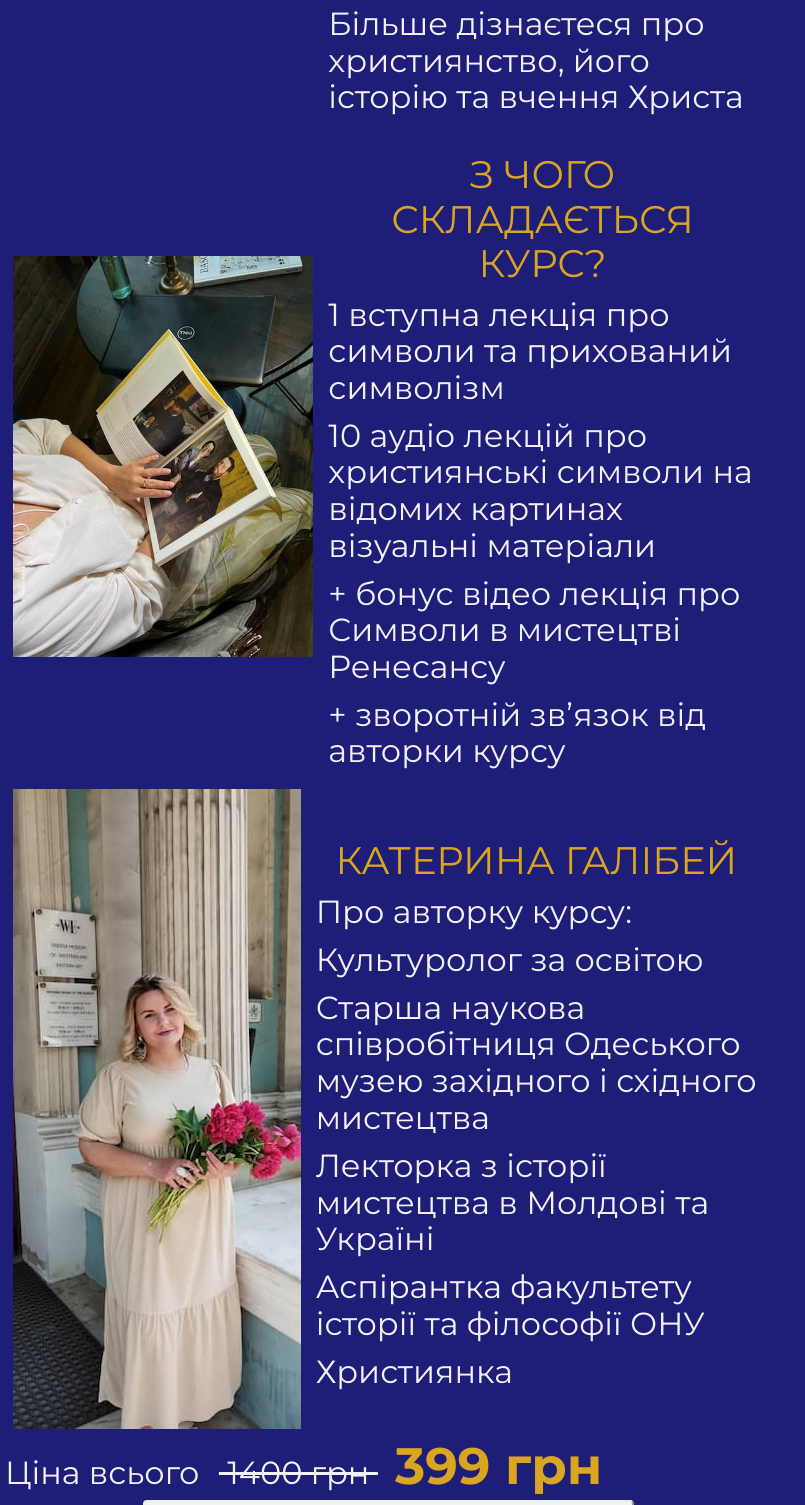
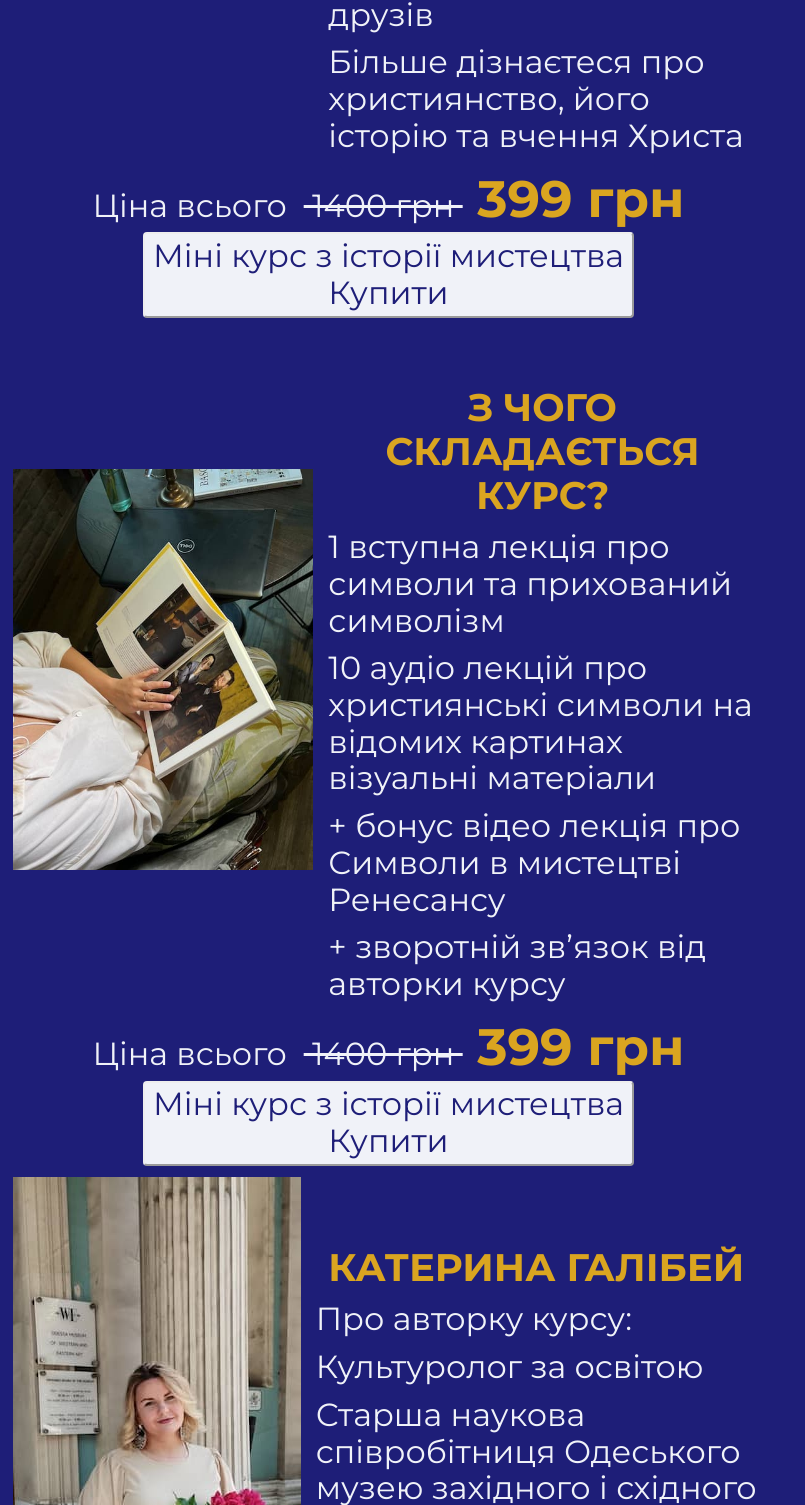
Before and after one commit to Elena-Biletskaya/symbol-art, a plain HTML site: page index.html in a window 1280 px wide. Shown: the part 1295-2800 px from the top of the page, without its empty margins (0-805 px from the left). Drawn offline with Linux system fonts and the light colour scheme.

Commit message:
Update index.html
скопировала код с локалки

```diff
--- a/index.html
+++ b/index.html
@@ -7,12 +7,14 @@
     <link rel="preconnect" href="https://fonts.googleapis.com" />
     <link rel="preconnect" href="https://fonts.gstatic.com" crossorigin />
     <!--    <link rel="preconnect" href="./fonts/Evolventa-Bold-BF63c0b29a3afd5.ttf" /> -->
-    <link
+    <!-- <link
       href="https://fonts.googleapis.com/css2?family=Raleway:wght@700&family=Roboto:wght@400;500;700;900&display=swap"
       rel="stylesheet"
     />
-    <link rel="preconnect" href="https://fonts.googleapis.com" />
-    <link rel="preconnect" href="https://fonts.gstatic.com" crossorigin />
+    <link
+      href="/fonts/Evolventa-Bold-BF63c0b29a0a013.otf"
+      rel="stylesheet preconnect"
+    /> -->
     <link
       href="https://fonts.googleapis.com/css2?family=Montserrat:ital,wght@0,100..900;1,100..900&display=swap"
       rel="stylesheet"
@@ -46,7 +48,7 @@
       </button>
     </form>
     <div class="kat1">
-      <img class="photo" src="images/foto1-sq.JPG" alt="Katty1" />
+      <img class="photo" src="images/foto1-sq.jpg" alt="Katty1" />
       <ul class="text2">
         <li>
           Хочете подорожувати і відчувати себе «профі» у будь-якому музеї світу?
@@ -54,7 +56,7 @@
         <li>Не просто милуватися картинами, а дійсно розуміти їхній сенс?</li>
         <li>Вивчити Слово завдяки роботам художників?</li>
         <li>Це все можливо! І цей шлях неймовірно цікавий!</li>
-        <li class="center">Завдяки міні курсу Ви:</li>
+        <li><h3 class="center">Завдяки міні курсу Ви:</h3></li>
         <li>Навчитесь «читати» картини</li>
         <li>Почнете дивитися на світ з символічної точки зору</li>
         <li>Станете «гідом по мистецтву» для своїх друзів</li>
@@ -63,10 +65,25 @@
         </li>
       </ul>
     </div>
+    <div class="price">
+      <span class="text2">Ціна всього&nbsp;&nbsp;</span>
+      <span class="nondekor">&nbsp;1400 грн&nbsp;</span>
+      <span class="dekor">&nbsp;399 грн</span>
+    </div>
+    <form class="kurs">
+      <button
+        type="submit"
+        class="art-button"
+        formaction="https://t.me/symvolymystetstvo"
+      >
+        Міні курс з історії мистецтва<br />Купити
+      </button>
+    </form>
+
     <div class="kat1">
-      <img class="photo" src="images/foto2-sq.JPG" alt="Katty2" width="200" />
+      <img class="photo" src="images/foto2-sq.jpg" alt="Katty2" width="200" />
       <ul class="text2">
-        <li class="center">З чого складається курс?</li>
+        <li><h3 class="center">З чого складається курс?</h3></li>
         <li>1 вступна лекція про символи та прихований символізм</li>
         <li>
           10 аудіо лекцій про християнські символи на відомих картинах візуальні
@@ -76,10 +93,25 @@
         <li>+ зворотній звʼязок від авторки курсу</li>
       </ul>
     </div>
+    <div class="price">
+      <span class="text2">Ціна всього&nbsp;&nbsp;</span>
+      <span class="nondekor">&nbsp;1400 грн&nbsp;</span>
+      <span class="dekor">&nbsp;399 грн</span>
+    </div>
+    <form class="kurs">
+      <button
+        type="submit"
+        class="art-button"
+        formaction="https://t.me/symvolymystetstvo"
+      >
+        Міні курс з історії мистецтва<br />Купити
+      </button>
+    </form>
+
     <div class="kat1">
-      <img class="photo" src="images/foto3-sq.JPG" alt="Katty3" width="200" />
+      <img class="photo" src="images/foto3-sq.jpg" alt="Katty3" width="200" />
       <ul class="text2">
-        <li class="center">Катерина Галібей</li>
+        <li><h3 class="center">Катерина Галібей</h3></li>
         <li>Про авторку курсу:</li>
         <li>Культуролог за освітою</li>
         <li>
@@ -91,7 +123,7 @@
         <li>Християнка</li>
       </ul>
     </div>
-    <div class="footer">
+    <div class="price">
       <span class="text2">Ціна всього&nbsp;&nbsp;</span>
       <span class="nondekor">&nbsp;1400 грн&nbsp;</span>
       <span class="dekor">&nbsp;399 грн</span>
```
